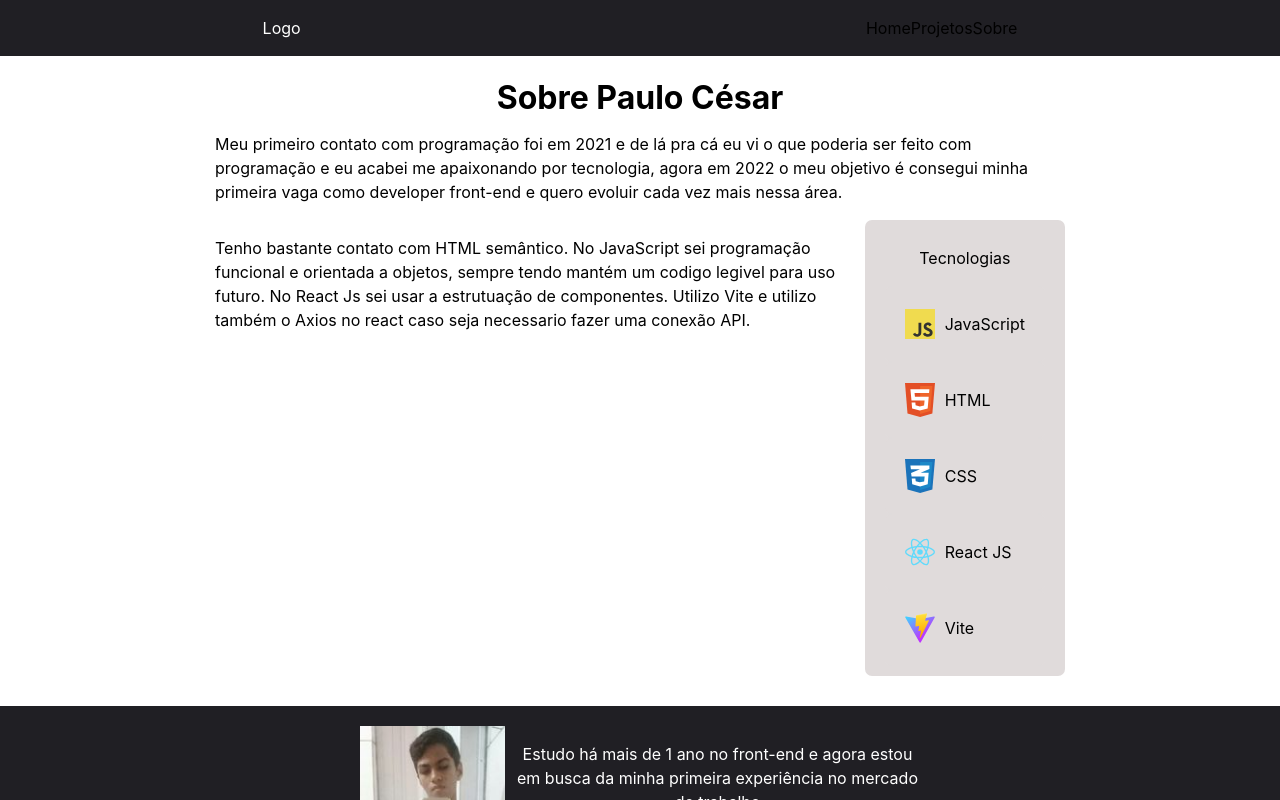
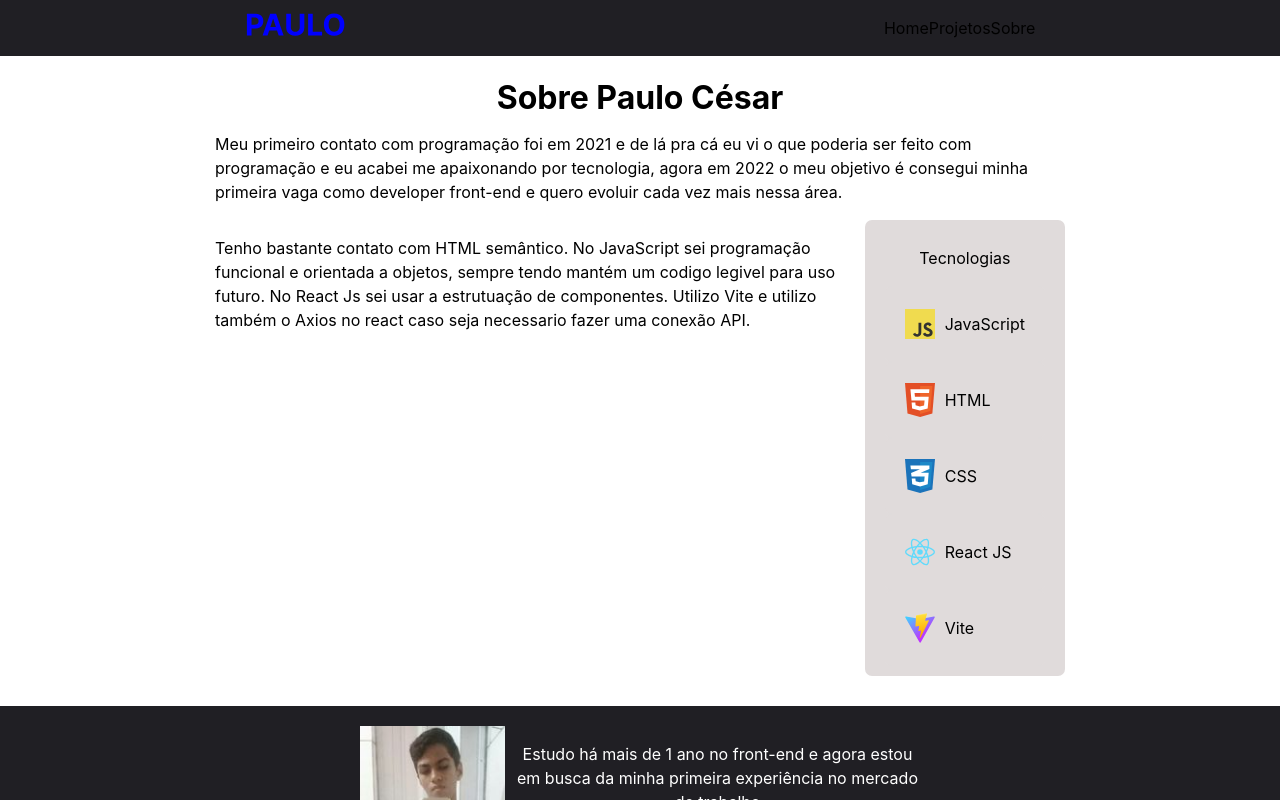
Before and after one commit to PauloCesarCF/portfolio2, a React (Vite) app: page /Sobre in a window 1280 px wide. Shown: the top 800 px of the page. Built offline with nearby package versions, Linux system fonts and the light colour scheme.

Commit message:
logo adicionada

```diff
--- a/src/components/Layout/Header.jsx
+++ b/src/components/Layout/Header.jsx
@@ -1,6 +1,8 @@
 import {Link} from 'react-router-dom'
 import { useState } from 'react'
 import styles from './Header.module.css'
+
+import logo from '/PAULO.svg'
 
 const Header = () => {
 
@@ -15,7 +17,9 @@ const Header = () => {
   return(
     <header className={styles.header}>
       <div className={styles.headerDesktop}>
-        Logo
+        <Link to="/">
+          <img src={logo} alt="logo" className={styles.logo}/>
+        </Link>
         <nav>
           <ul>
             <li>
@@ -31,7 +35,9 @@ const Header = () => {
         </nav>
       </div>
       <div className={styles.headerMobile}>
-        Logo
+        <Link to="/">
+          <img src={logo} alt="logo" className={styles.logo}/>
+        </Link>
         <div className={styles.menuMobile} onClick={specMenuMobile}>
           <div className={menuOpen === true ? 'rowActive1' : 'rowDesactive1'}></div>
           <div className={menuOpen === true ? 'rowActive2' : 'rowDesactive2'}></div>
--- a/src/components/Layout/Header.module.css
+++ b/src/components/Layout/Header.module.css
@@ -10,6 +10,10 @@
       border-bottom: 1px solid white;
       position: fixed;
       top: 0px
+    }
+
+    .logo{
+      width: 100px
     }
 
     .headerDesktop{
```
Also changed, not shown: public/PAULO.svg (added).
